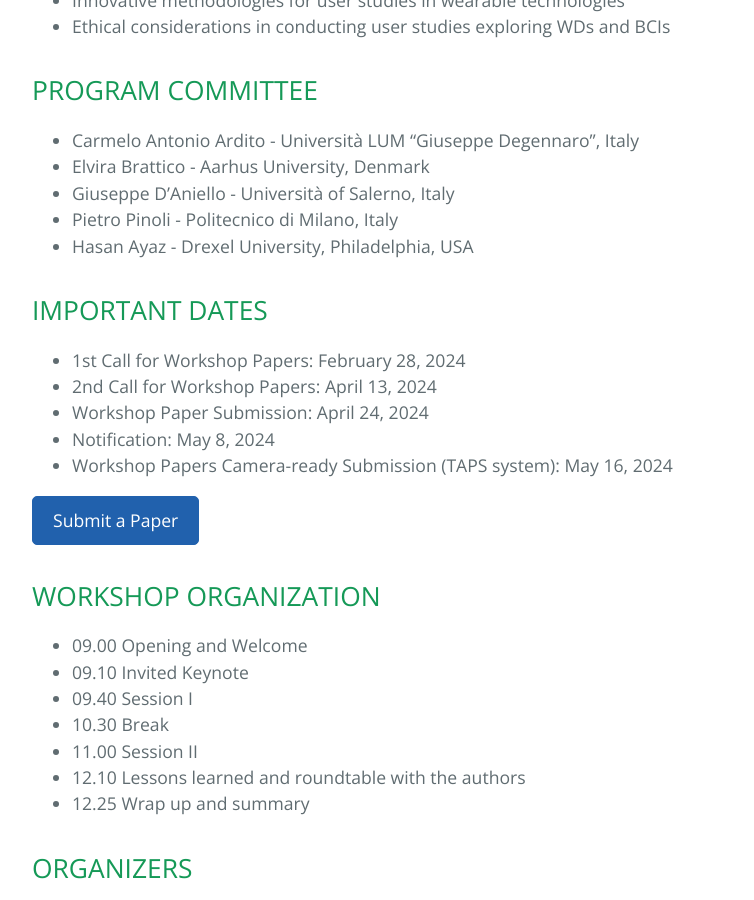
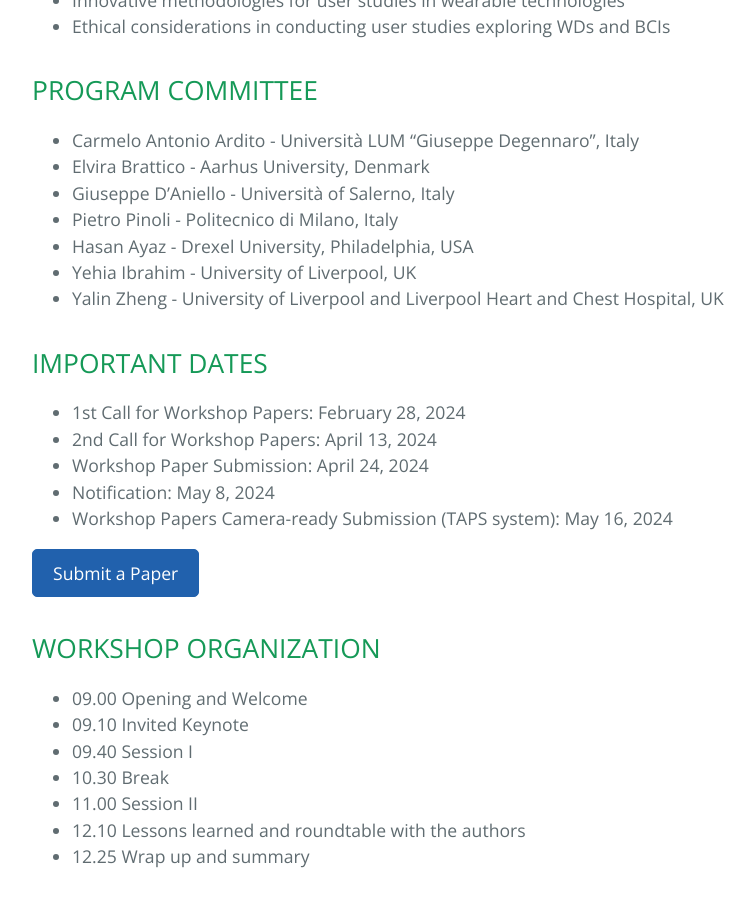
Before and after one commit to sisinflab/webium24, a Jekyll site: the page built from index.md, in a window 1280 px wide and 900 px high, scrolled down 2892 px. Shown: the whole window, without its empty margins (192-946 px from the left). Built offline with Jekyll 4.4.1, drawn with Linux system fonts in a browser that asks for light colours.

Commit message:
Update index.md

```diff
--- a/index.md
+++ b/index.md
@@ -59,6 +59,8 @@ Topics of interest include, but are not limited to:
 + Giuseppe D’Aniello - Università of Salerno, Italy
 + Pietro Pinoli - Politecnico di Milano, Italy
 + Hasan Ayaz -  Drexel University, Philadelphia, USA
++ Yehia Ibrahim -  University of Liverpool, UK
++ Yalin Zheng -  University of Liverpool and Liverpool Heart and Chest Hospital, UK
 
 ## IMPORTANT DATES <a name="ID"></a>
 
```
